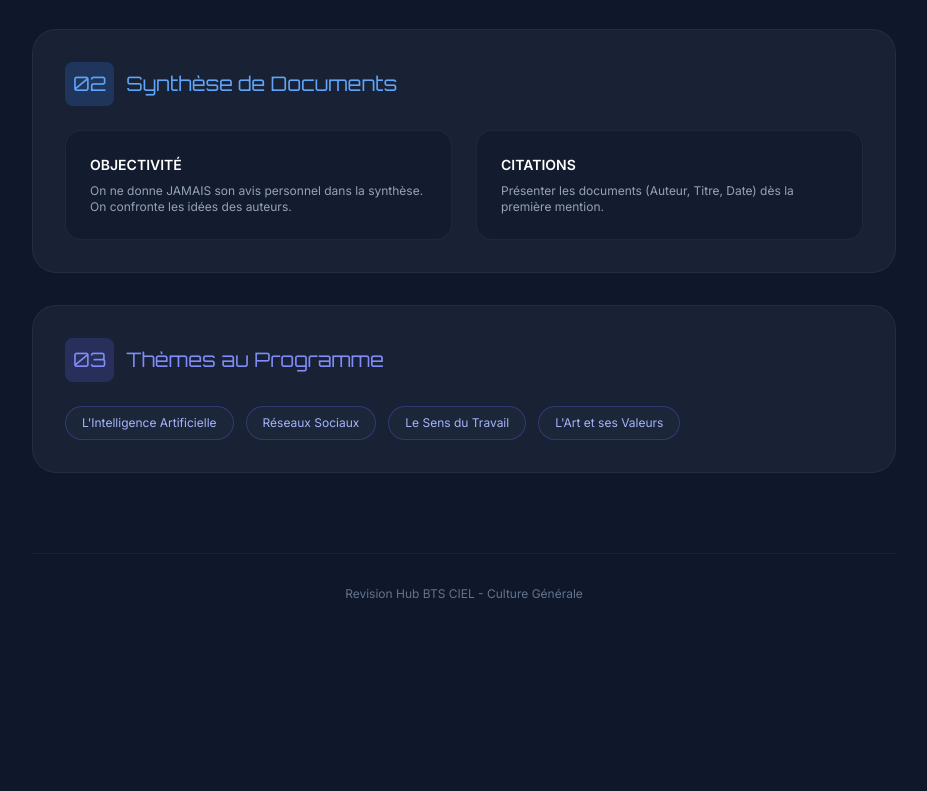
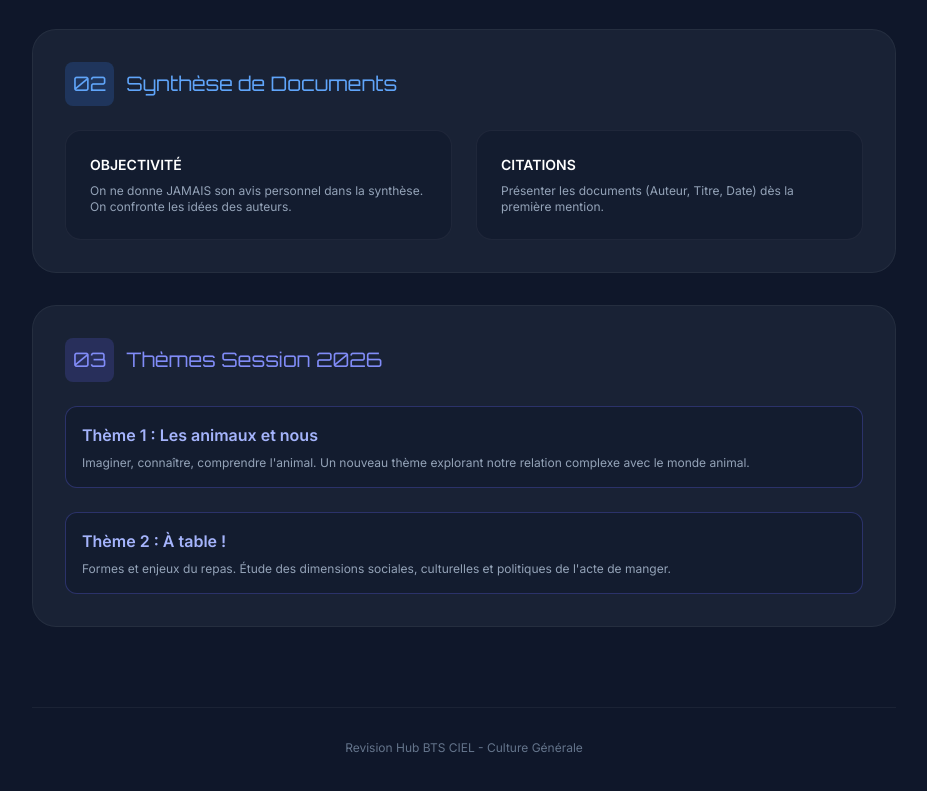
Before and after one commit to JusteUnMecGach4a/BTS_CIEL_Revision, a plain HTML site: page general/culture_generale.html in a window 1280 px wide. Shown: the part 467-1258 px from the top of the page, without its empty margins (176-1103 px from the left). Before the commit the page ends 1149 px from the top, so only its background shows below. Drawn offline with nearby package versions, Linux system fonts and the light colour scheme.

Commit message:
Updated Culture G themes for session 2026: 'Les animaux et nous' & 'À table!'

```diff
--- a/general/culture_generale.html
+++ b/general/culture_generale.html
@@ -65,13 +65,17 @@
             <section class="glass p-8 rounded-3xl border border-white/5">
                 <h2 class="cyber-font text-xl text-indigo-400 mb-6 flex items-center">
                     <span class="p-2 bg-indigo-500/20 rounded-lg mr-3">03</span>
-                    Thèmes au Programme
+                    Thèmes Session 2026
                 </h2>
-                <div class="flex flex-wrap gap-3">
-                    <span class="px-4 py-2 glass rounded-full text-xs border-indigo-500/30 text-indigo-300">L'Intelligence Artificielle</span>
-                    <span class="px-4 py-2 glass rounded-full text-xs border-indigo-500/30 text-indigo-300">Réseaux Sociaux</span>
-                    <span class="px-4 py-2 glass rounded-full text-xs border-indigo-500/30 text-indigo-300">Le Sens du Travail</span>
-                    <span class="px-4 py-2 glass rounded-full text-xs border-indigo-500/30 text-indigo-300">L'Art et ses Valeurs</span>
+                <div class="space-y-6">
+                    <div class="p-4 bg-slate-900/50 rounded-xl border border-indigo-500/30">
+                        <h3 class="text-indigo-300 font-bold mb-2">Thème 1 : Les animaux et nous</h3>
+                        <p class="text-xs text-slate-400">Imaginer, connaître, comprendre l'animal. Un nouveau thème explorant notre relation complexe avec le monde animal.</p>
+                    </div>
+                    <div class="p-4 bg-slate-900/50 rounded-xl border border-indigo-500/30">
+                        <h3 class="text-indigo-300 font-bold mb-2">Thème 2 : À table !</h3>
+                        <p class="text-xs text-slate-400">Formes et enjeux du repas. Étude des dimensions sociales, culturelles et politiques de l'acte de manger.</p>
+                    </div>
                 </div>
             </section>
         </div>
```
